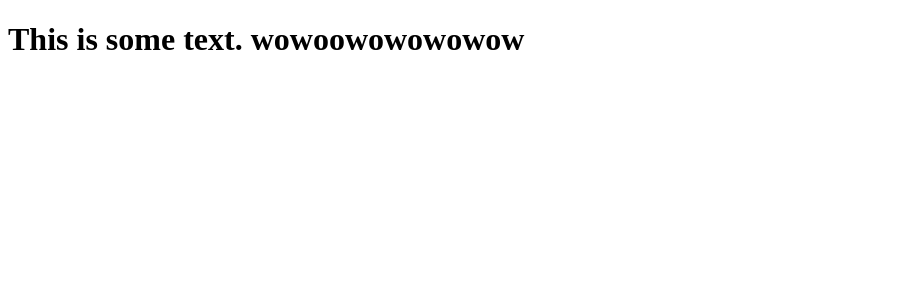
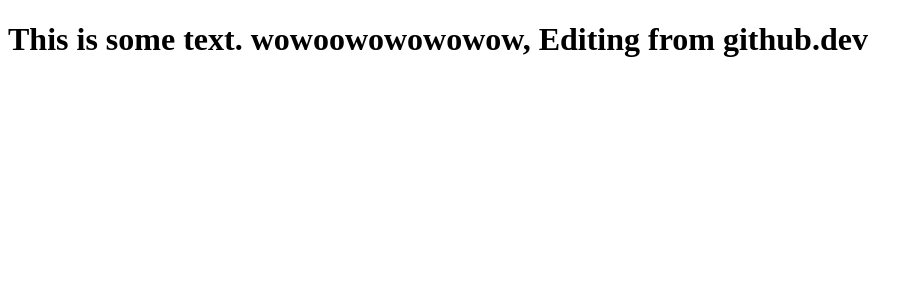
Before and after one commit to apcmarcignacio/webprog-it243-vuejs, a Vue app in the folder firstsfc/: page / in a window 1280 px wide. Shown: the top 300 px of the page, without its empty margins (0-923 px from the left). Built offline with nearby package versions, Linux system fonts and the light colour scheme.

Commit message:
edited message

```diff
--- a/firstsfc/src/App.vue
+++ b/firstsfc/src/App.vue
@@ -6,7 +6,7 @@
 export default {
   data() {
     return {
-      message: 'This is some text. wowoowowowowow'
+      message: 'This is some text. wowoowowowowow, Editing from github.dev'
     };
   }
 };
```
